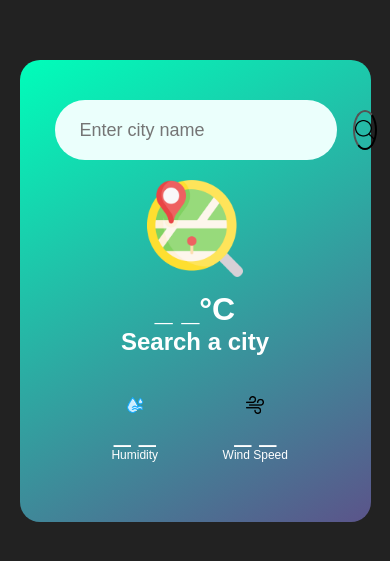
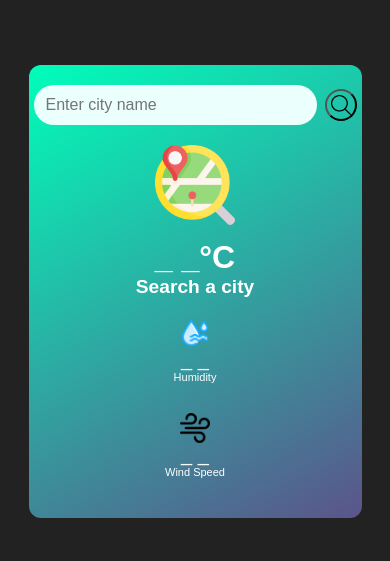
Before and after one commit to BlankName450/Weather-app-js, a plain HTML site: page index.html in a window 390 px wide. Shown: the part 131-692 px from the top of the page. Drawn offline with Linux system fonts and the light colour scheme.

Commit message:
Make weather app responsive with media queries

```diff
--- a/style.css
+++ b/style.css
@@ -99,3 +99,66 @@ body {
 .humidity,.wind-speed{
     font-size:30px;
 }
+
+/* Responsive Design */
+@media (max-width: 900px) {
+  .card {
+    max-width: 90vw;
+    padding: 30px 15px;
+  }
+  .weather .weather-icon {
+    width: 60%;
+    height: auto;
+  }
+}
+
+@media (max-width: 600px) {
+  body {
+    padding: 10px;
+    height: auto;
+    min-height: 100vh;
+  }
+  .card {
+    padding: 20px 5px;
+    border-radius: 12px;
+    min-width: unset;
+  }
+  .search input {
+    height: 40px;
+    font-size: 16px;
+    padding: 8px 12px;
+    margin-right: 8px;
+  }
+  .search button {
+    width: 32px;
+    height: 32px;
+  }
+  .weather .weather-icon {
+    width: 80px;
+    height: 80px;
+  }
+  .weather .temp {
+    font-size: 2rem;
+  }
+  .weather .weather-condition {
+    font-size: 1rem;
+  }
+  .weather .city {
+    font-size: 1.2rem;
+  }
+  .details {
+    flex-direction: column;
+    gap: 10px;
+  }
+  .details .row {
+    margin-top: 20px;
+    font-size: 11px;
+  }
+  .details .row img {
+    width: 30px;
+    height: 30px;
+  }
+  .humidity, .wind-speed {
+    font-size: 20px;
+  }
+}
```
